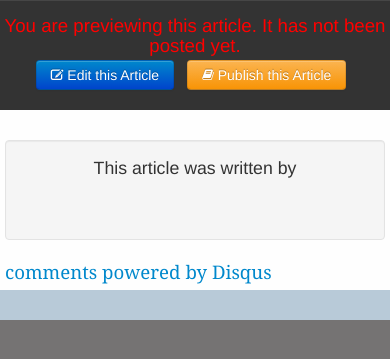
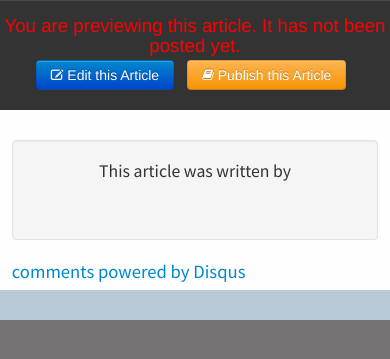
Before and after one commit to jaredhaight/lgod, a Django app: template main/templates/articleView.html in a window 390 px wide. Shown: the part 299-658 px from the top of the page. Run offline with Django 3.2, Linux system fonts and the light colour scheme; the template is opened without the code that fills it, so the values that code supplies are empty; style sheets or scripts are compiled from the project's sources; some libraries are stand-ins or nearby versions.

Commit message:
Fixed some stuff from a merge. I don't know how to use git very well..

```diff
--- a/main/static/css/styles.less
+++ b/main/static/css/styles.less
@@ -826,11 +826,7 @@
 }
 
 #articleBody  {
-<<<<<<< HEAD
-  .readableText(1.16em);
-=======
   .sanSerifText(1.13em);
->>>>>>> testing
   padding-left: 7%;
   padding-right: 7%;
   padding-top: 10px;
@@ -1818,15 +1814,9 @@
   }
 
   .articleWrap .row-fluid #articleBody {
-<<<<<<< HEAD
-    .readableText(1.15em);
-    padding-left: 0;
-    padding-right: 0;
-=======
     .sanSerifText(1em);
     padding-left: 10px;
     padding-right: 10px;
->>>>>>> testing
   }
 
 }
@@ -2185,13 +2175,8 @@
     padding-right: 3%;
   }
 
-<<<<<<< HEAD
-  #articleBody {
-    .readableText(1.2em);
-=======
   .row-fluid #articleBody {
     .sanSerifText(1.1em);
->>>>>>> testing
     width: 100%;
     margin-left: 0;
     padding-left: 3%;
```
